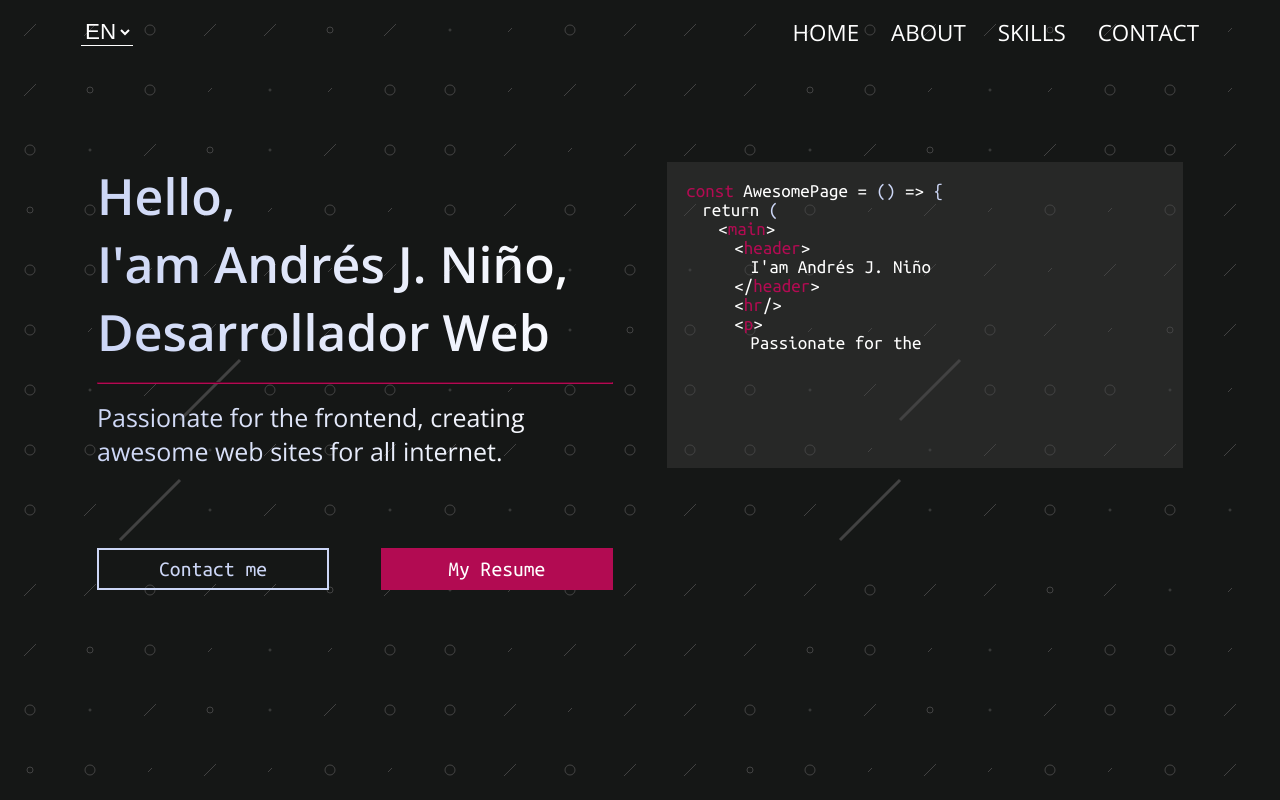
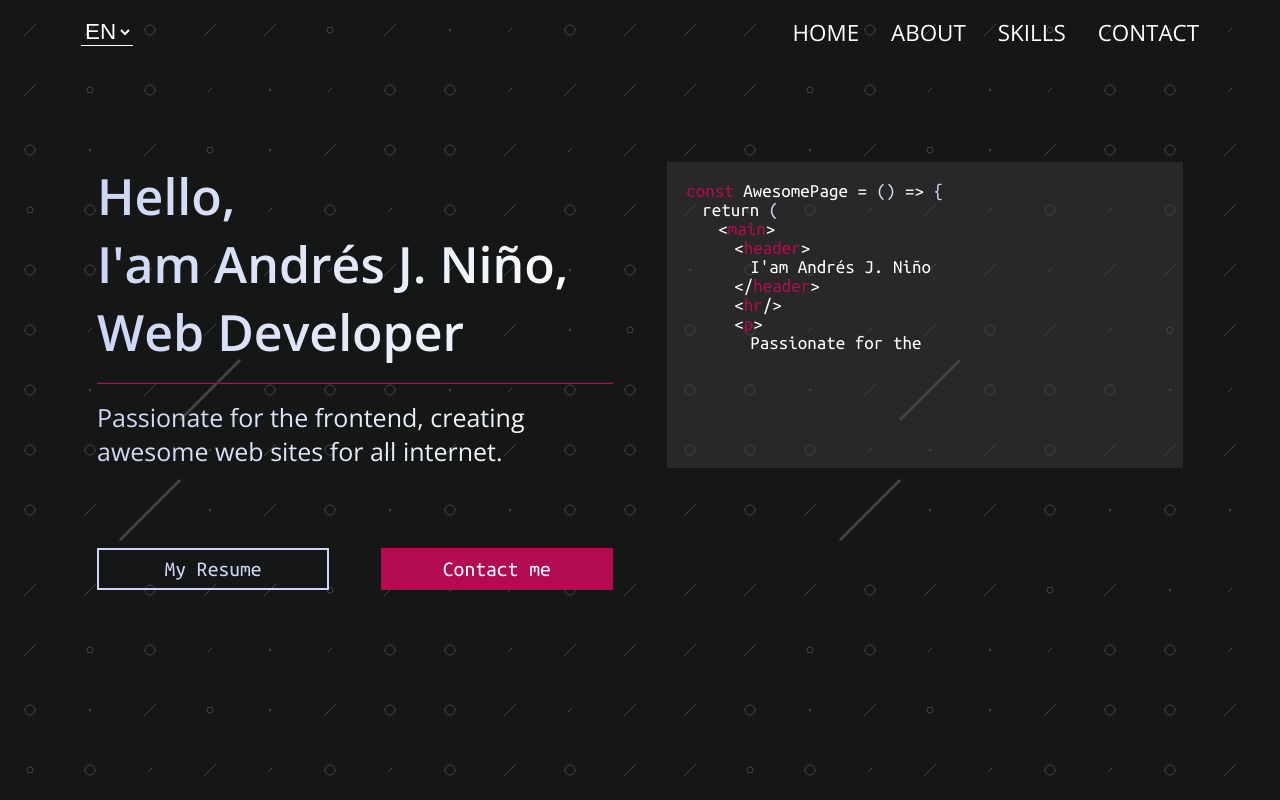
Before and after one commit to AndresJoaquinNino/my-web-site, a React (Create React App) app: page / in a window 1280 px wide. Shown: the top 800 px of the page. Built offline with nearby package versions, Linux system fonts and the light colour scheme; the HTML template or start-up script is replaced by a standard one.

Commit message:
Hero translation

```diff
--- a/src/components/Hero.jsx
+++ b/src/components/Hero.jsx
@@ -2,8 +2,11 @@ import './Hero.scss';
 import Typewriter from 'typewriter-effect';
 import codeText from '../helpers/codeText';
 import { motion } from 'framer-motion';
+import { useTranslation } from 'react-i18next';
 
 const Hero = () => {
+
+    const {t:text, i18n} = useTranslation("global");
 
     const typewriterInit = (typewriter) => {
         typewriter.pauseFor(1000).typeString(codeText).start();
@@ -29,13 +32,9 @@ const Hero = () => {
         <main className='page__hero' id='home'>
             <div className='page__hero-content'>
                 <header className='page__hero-content__header gradient-text'>
-                    <h1>Hello,</h1>
-                    <h1>I'am Andrés J. Niño,</h1>
-                    <h1>Desarrollador Web</h1>
+                    <h1 className='page__hero-content__header-text'>{ text('hero.header') }</h1>
                     <hr className='divider-primary'/>
-                    <p>
-                        Passionate for the frontend, creating awesome web sites for all internet.
-                    </p>
+                    <p>{ text('hero.paragraph') }</p>
                 </header>
                 <div className="page__hero-content__code">
                     <motion.div className='transparent-box'
@@ -45,8 +44,8 @@ const Hero = () => {
                 </div>
             </div>
             <div className='page__hero-cta'>
-                <button className='btn btn--secondary-transp'>Contact me</button>
-                <button className='btn btn--primary'>My Resume</button>
+                <button className='btn btn--secondary-transp'>{ text('hero.btnResume') }</button>
+                <button className='btn btn--primary'>{ text('hero.btnContact') }</button>
             </div>
         </main>
     );
--- a/src/components/Hero.scss
+++ b/src/components/Hero.scss
@@ -14,6 +14,9 @@
         gap: 1rem;
         &__header{
             font-size: fonts.$header;
+            &-text{
+                white-space: pre;
+            }
         }
         &__code{
             height: 5rem;
--- a/src/translations/spanish.json
+++ b/src/translations/spanish.json
@@ -1,6 +1,6 @@
 {
     "hero":{
-        "header" : "Hols, soy Andrés J. Niño, Desarrollador Web",
+        "header" : "Hols,\nsoy Andrés J. Niño,\nDesarrollador Web",
         "paragraph" : "Apasionado por el frontend, creando paginas increíbles para todo el internet.",
         "btnResume" : "Ver mi Curriculum",
         "btnContact" : "Contacta me"
```
